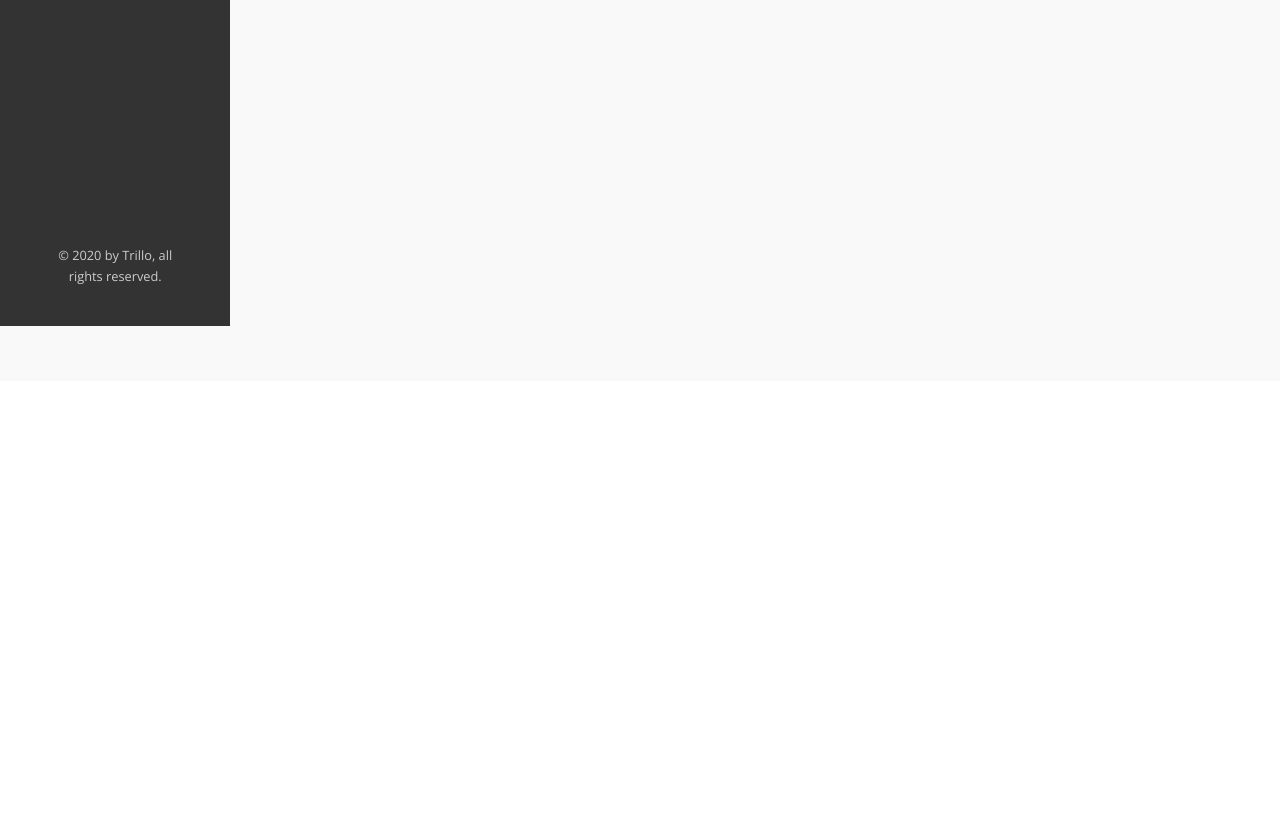
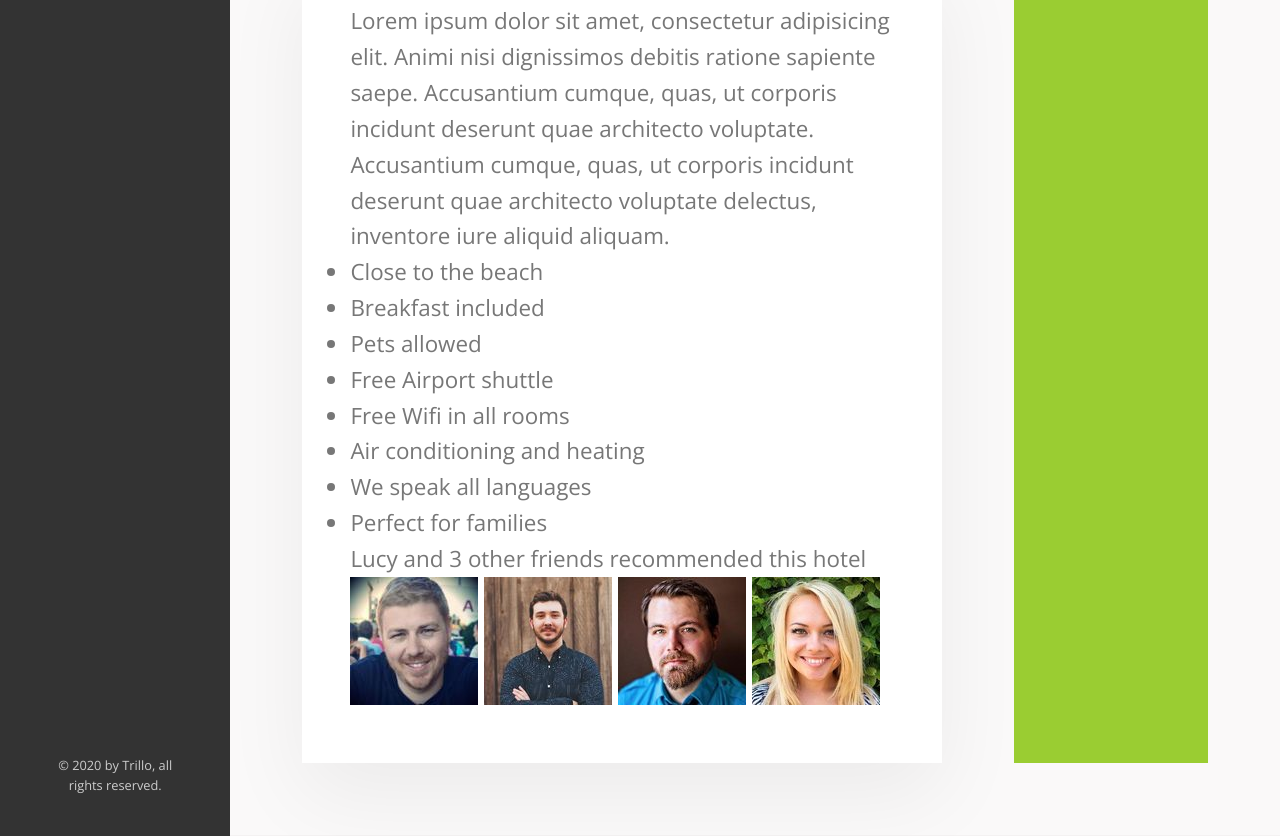
Before and after one commit to dayana-alonso/trillo-flex-box, a website: page index.html in a window 1280 px wide. Shown: the part 867-1703 px from the top of the page. Before the commit the page ends 1248 px from the top, so only its background shows below. Drawn offline with nearby package versions, Linux system fonts and the light colour scheme.

Commit message:
added description and review flex-box to page

```diff
--- a/index.html
+++ b/index.html
@@ -136,6 +136,43 @@
                             <div class="overview__rating-count">428 votes</div>
                         </div>
                     </div>
+                    <div class="detail">
+                        <div class="description">
+                            <p class="paragraph">
+                                Lorem ipsum dolor sit amet, consectetur adipisicing elit. Animi nisi dignissimos debitis ratione sapiente saepe.
+                                Accusantium cumque, quas, ut corporis incidunt deserunt quae architecto voluptate.
+                            </p>
+                            <p class="paragraph">
+                                Accusantium cumque, quas, ut corporis incidunt deserunt quae architecto voluptate delectus, inventore iure aliquid aliquam.
+                            </p>
+                            <ul class="list">
+                                <li class="list__item">Close to the beach</li>
+                                <li class="list__item">Breakfast included</li>
+                                <li class="list__item">Pets allowed</li>
+                                <li class="list__item">Free Airport shuttle</li>
+                                <li class="list__item">Free Wifi in all rooms</li>
+                                <li class="list__item">Air conditioning and heating</li>
+                                <li class="list__item">We speak all languages</li>
+                                <li class="list__item">Perfect for families</li>
+                            </ul>
+                            <div class="recommend">
+                                <p class="recommend__count">
+                                    Lucy and 3 other friends recommended this hotel
+                                </p>
+                                <div class="recommend__friends">
+                                    <img src="img/user-3.jpg" alt="friend 3" class="recommend__photo">
+                                    <img src="img/user-4.jpg" alt="friend 4" class="recommend__photo">
+                                    <img src="img/user-5.jpg" alt="friend 5" class="recommend__photo">
+                                    <img src="img/user-6.jpg" alt="friend 6" class="recommend__photo">
+
+                                </div>
+                            </div>
+                        </div>
+
+                        <div class="user-reviews">
+                            REVIEWS
+                        </div>
+                    </div>
                 </main>
             </div>
         </div>
--- a/sass/_base.scss
+++ b/sass/_base.scss
@@ -30,7 +30,9 @@
  --color-grey-dark-2: #777;
  --color-grey-dark-3: #999;
 
- --shadow-dark: 0 2rem 6rem rgba(0,0,0,.3);
+ --shadow-dark: 0 2rem 5rem rgba(0,0,0,.3);
+ --shadow-light: 0 2rem 5rem rgba(0,0,0,.06);
+ --line: 1px solid var(--color-grey-light-2);
 }
 
 * {
--- a/sass/_components.scss
+++ b/sass/_components.scss
@@ -206,8 +206,7 @@
 .overview {
     display: flex;
     align-items: center;
-    ;
-    border-bottom: 1px solid var(--color-grey-light-2);
+    border-bottom: var(--line);
 
     &__heading {
         font-size: 2.25rem;
--- a/sass/_layout.scss
+++ b/sass/_layout.scss
@@ -10,7 +10,7 @@
   font-size: 1.2rem;
   height: 6.5rem;
   background-color: #fff;
-  border-bottom: 1px solid var(--color-grey-light-2);
+  border-bottom: var(--line);
 
   display: flex;
   justify-content: space-between;
@@ -31,7 +31,28 @@
 }
 
 .hotel-view {
-  height: 60rem;
   color: var(--color-grey-dark-2);
   flex: 1;
 }
+
+.detail {
+  display: flex;
+  padding: 4.5rem;
+  background-color: var(--color-grey-light-1);
+  border-bottom: var(--line);
+}
+
+.description {
+  font-size: 1.4rem;
+  flex: 0 0 60%;
+  background-color: #fff;
+  box-shadow: var(--shadow-light);
+  padding: 3rem;
+  margin-right: 4.5rem;;
+}
+
+.user-reviews {
+  flex: 1;
+  color: #fff;
+  background-color: yellowgreen;
+}
```
Also changed, not shown: css/style.css.
